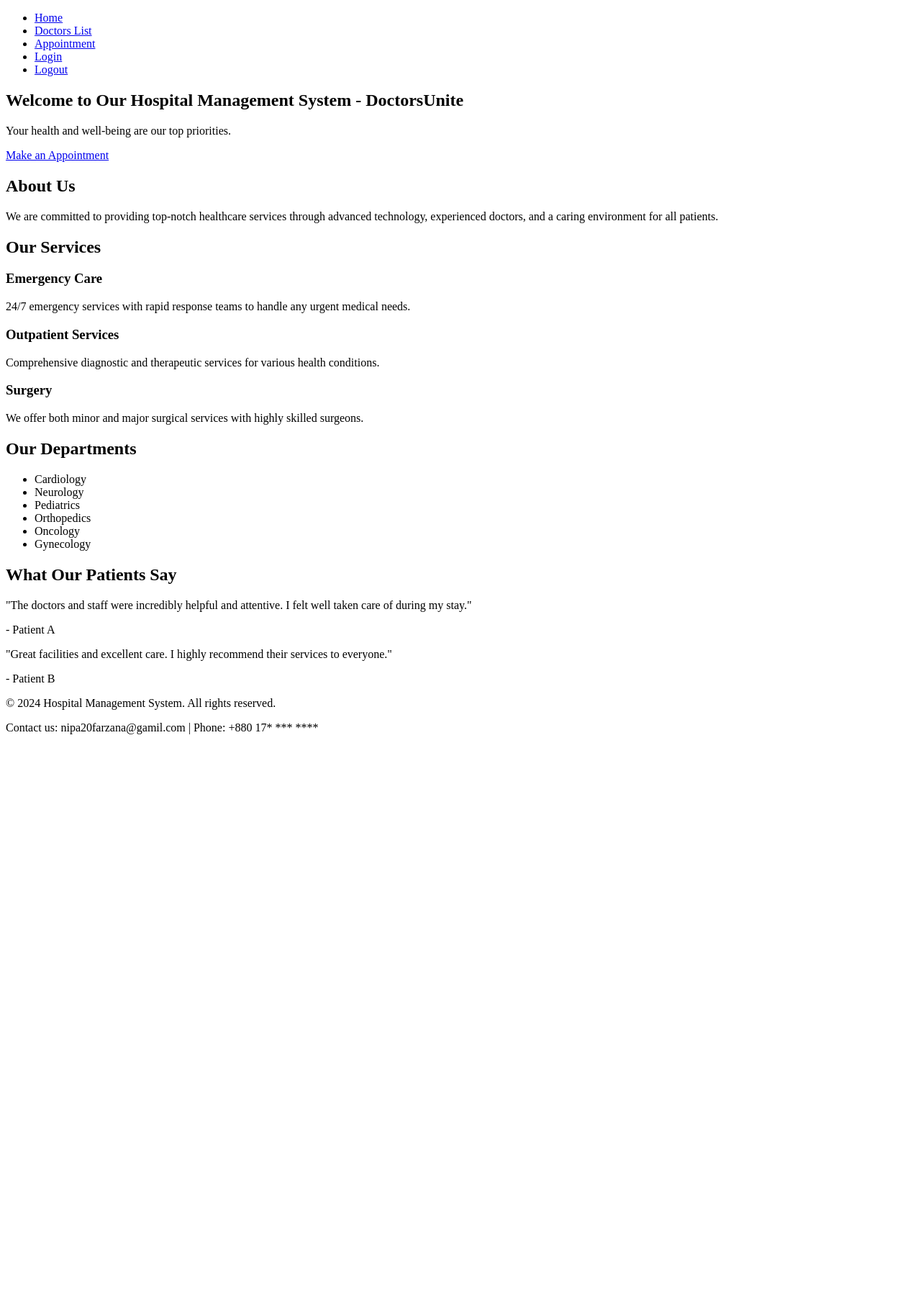
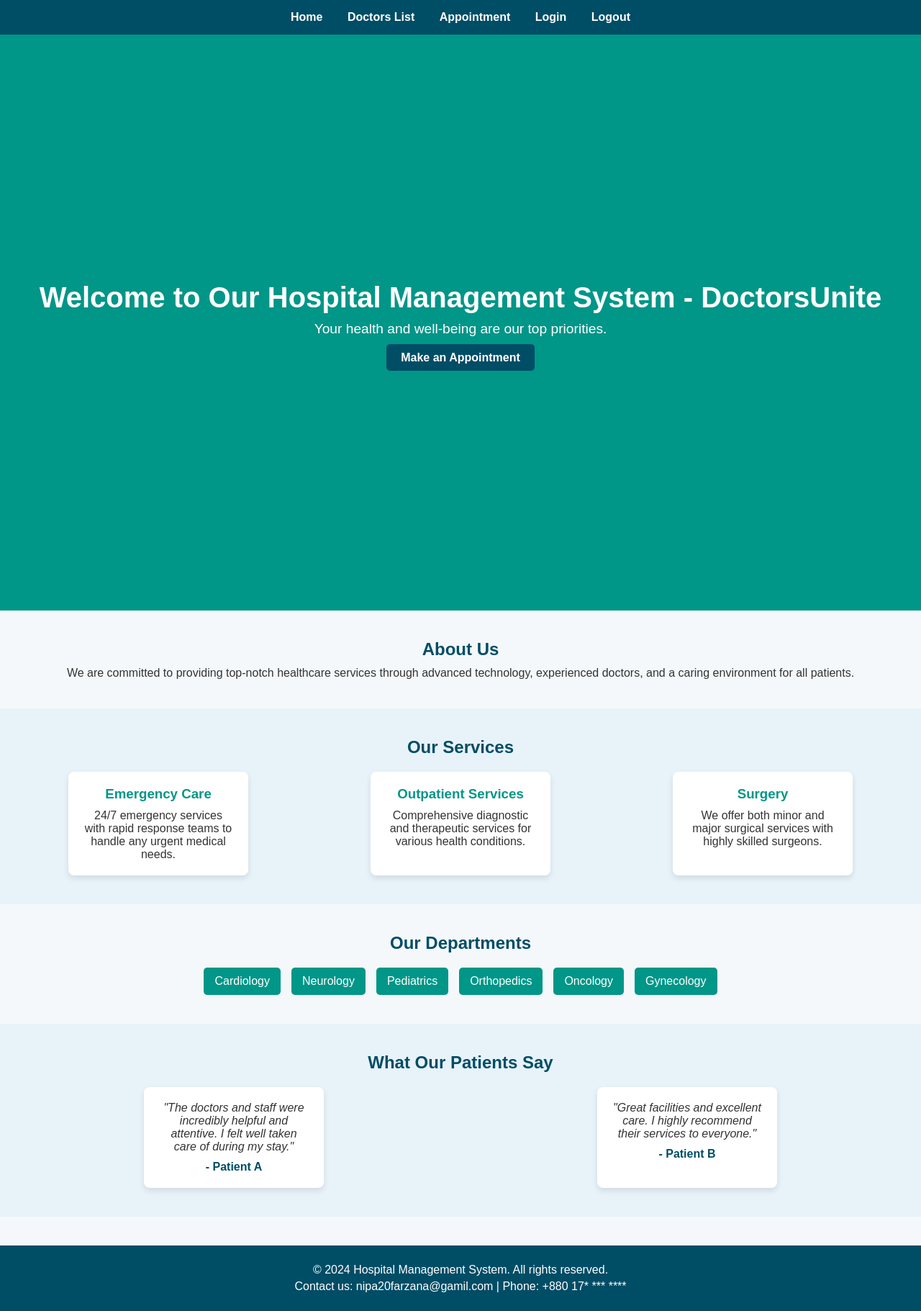
Before and after one commit to Farzana201361-Nipa/Hospital_management_system, a Django app: template DoctorsUnite/templates/base.html in a window 1280 px wide. Shown: the whole page at 72% size. Before the commit the page ends 1020 px from the top, so only its background shows below. Run offline with Django 4.2, Linux system fonts and the light colour scheme; the template is opened without the code that fills it, so the values that code supplies are empty.

Commit message:
Added the static file

```diff
--- a/DoctorsUnite/DoctorsUnite/settings.py
+++ b/DoctorsUnite/DoctorsUnite/settings.py
@@ -117,7 +117,7 @@ USE_TZ = True
 # https://docs.djangoproject.com/en/4.2/howto/static-files/
 
 STATIC_URL = 'static/'
-STATIC_FILES = [
+STATICFILES_DIRS = [
     os.path.join(BASE_DIR,'static')
 ]
 
--- a/DoctorsUnite/static/styles.css
+++ b/DoctorsUnite/static/styles.css
@@ -0,0 +1,195 @@
+/* General Reset */
+* {
+    margin: 0;
+    padding: 0;
+    box-sizing: border-box;
+}
+
+/* Body Styling */
+body {
+    font-family: Arial, sans-serif;
+    color: #333;
+    background-color: #f5f8fa;
+}
+
+/* Navbar Styling */
+.navbar {
+    background-color: #004d66;
+    padding: 15px;
+    text-align: center;
+}
+
+.nav-links {
+    list-style-type: none;
+}
+
+.nav-links li {
+    display: inline;
+    margin: 0 15px;
+}
+
+.nav-links a {
+    color: #ffffff;
+    text-decoration: none;
+    font-weight: bold;
+}
+
+.nav-links a:hover {
+    text-decoration: underline;
+}
+
+/* Hero Section Styling */
+.hero {
+    background-color: #009688;
+    color: #ffffff;
+    height: 100vh;
+    display: flex;
+    justify-content: center;
+    align-items: center;
+    text-align: center;
+}
+
+.hero-content h1 {
+    font-size: 2.5em;
+    margin-bottom: 10px;
+}
+
+.hero-content p {
+    font-size: 1.2em;
+    margin-bottom: 20px;
+}
+
+.hero-button {
+    background-color: #004d66;
+    color: #ffffff;
+    padding: 10px 20px;
+    text-decoration: none;
+    border-radius: 5px;
+    font-weight: bold;
+}
+
+.hero-button:hover {
+    background-color: #003d52;
+}
+
+
+/* About Us Section Styling */
+.about {
+    padding: 40px 20px;
+    text-align: center;
+}
+
+.about h2 {
+    color: #004d66;
+    margin-bottom: 10px;
+}
+
+/* Services Section Styling */
+.services {
+    padding: 40px 20px;
+    background-color: #e7f3f9;
+    text-align: center;
+}
+
+.services h2 {
+    color: #004d66;
+    margin-bottom: 20px;
+}
+
+.service-boxes {
+    display: flex;
+    justify-content: space-around;
+    gap: 20px;
+    flex-wrap: wrap;
+}
+
+.service-box {
+    background-color: #ffffff;
+    padding: 20px;
+    border-radius: 8px;
+    box-shadow: 0 4px 8px rgba(0, 0, 0, 0.1);
+    width: 250px;
+    text-align: center;
+}
+
+.service-box h3 {
+    color: #009688;
+    margin-bottom: 10px;
+}
+
+/* Departments Section Styling */
+.departments {
+    padding: 40px 20px;
+    text-align: center;
+}
+
+.departments h2 {
+    color: #004d66;
+    margin-bottom: 20px;
+}
+
+.department-list {
+    list-style: none;
+    display: flex;
+    justify-content: center;
+    flex-wrap: wrap;
+    gap: 15px;
+}
+
+.department-list li {
+    background-color: #009688;
+    color: #ffffff;
+    padding: 10px 15px;
+    border-radius: 5px;
+}
+
+/* Testimonials Section Styling */
+.testimonials {
+    padding: 40px 20px;
+    background-color: #e7f3f9;
+    text-align: center;
+}
+
+.testimonials h2 {
+    color: #004d66;
+    margin-bottom: 20px;
+}
+
+.testimonial-boxes {
+    display: flex;
+    justify-content: space-around;
+    gap: 20px;
+    flex-wrap: wrap;
+}
+
+.testimonial-box {
+    background-color: #ffffff;
+    padding: 20px;
+    border-radius: 8px;
+    box-shadow: 0 4px 8px rgba(0, 0, 0, 0.1);
+    width: 250px;
+    text-align: center;
+}
+
+.testimonial-box p {
+    font-style: italic;
+    margin-bottom: 10px;
+}
+
+.testimonial-box span {
+    font-weight: bold;
+    color: #004d66;
+}
+
+/* Footer Styling */
+.footer {
+    background-color: #004d66;
+    color: #ffffff;
+    text-align: center;
+    padding: 20px;
+    margin-top: 40px;
+}
+
+.footer p {
+    margin: 5px 0;
+}
--- a/DoctorsUnite/templates/base.html
+++ b/DoctorsUnite/templates/base.html
@@ -1,10 +1,11 @@
 <!DOCTYPE html>
+{%load static%}
 <html lang="en">
 <head>
     <meta charset="UTF-8">
     <meta name="viewport" content="width=device-width, initial-scale=1.0">
     <title>Hospital Management System</title>
-    <link rel="stylesheet" href="styles.css">
+    <link rel="stylesheet" href="{% static 'styles.css'%}">
 </head>
 <body>
     <!-- Navbar Section -->
```
